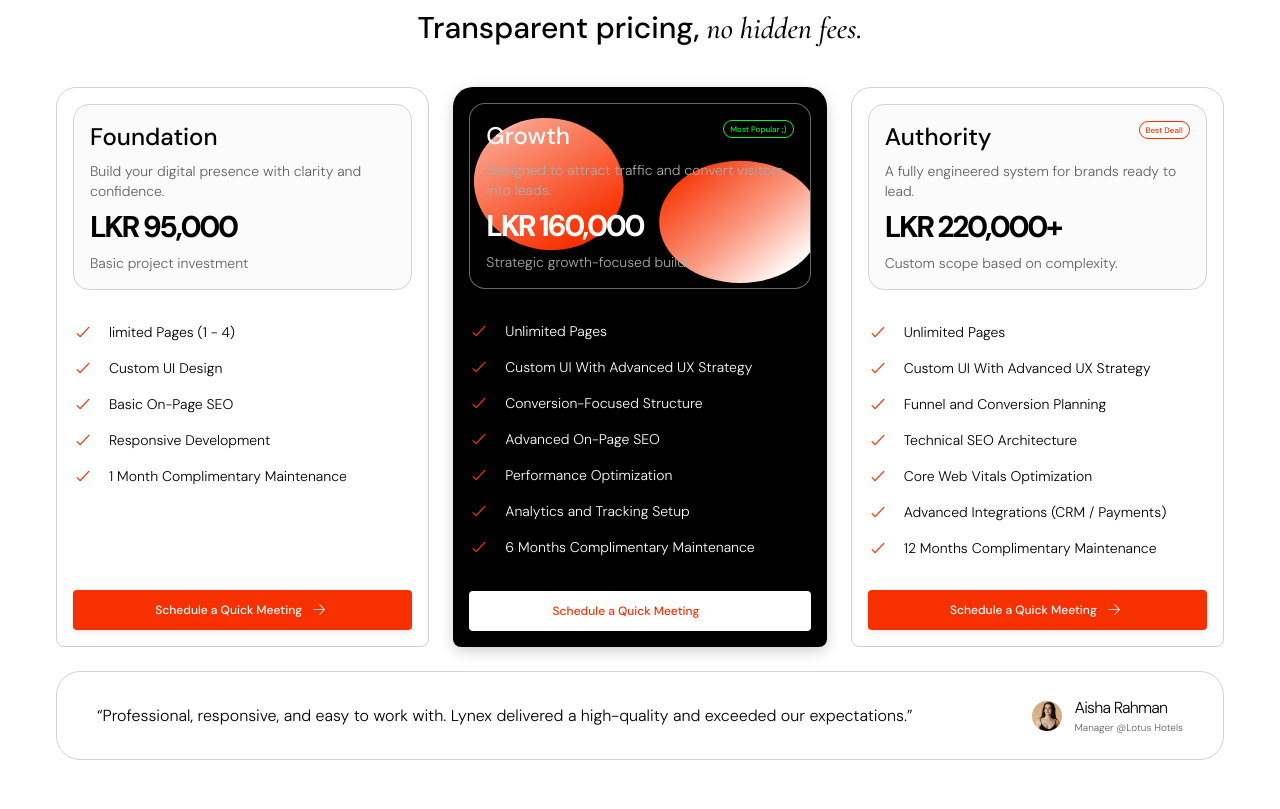
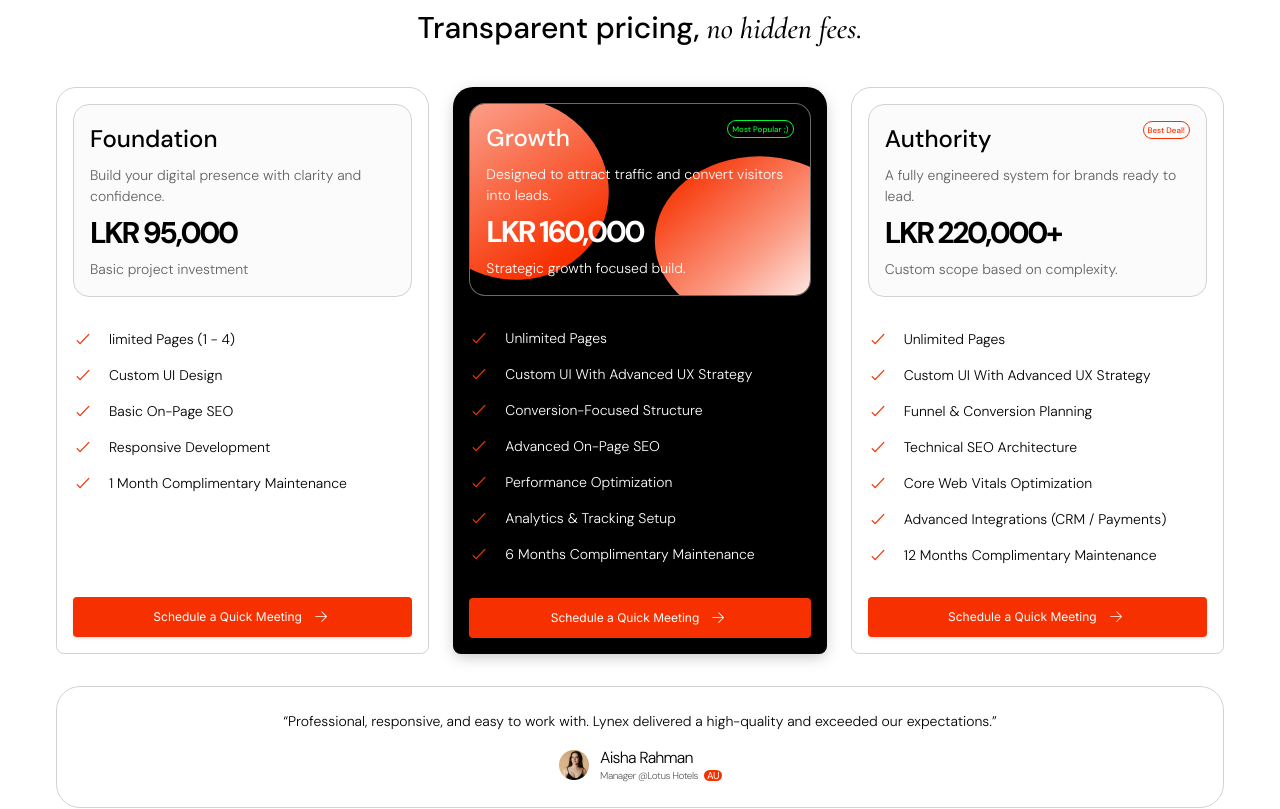
Before and after one commit to RahulJAY03/Lynex, a React (Vite) app in the folder frontend/: page / in a window 1280 px wide. Shown: the part 5693-6502 px from the top of the page. Built offline with nearby package versions, Linux system fonts and the light colour scheme.

Commit message:
refactor: enhance layout and styling in PricingSection for improved readability and consistency

```diff
--- a/frontend/src/sections/PricingSection.jsx
+++ b/frontend/src/sections/PricingSection.jsx
@@ -7,14 +7,14 @@ function TickItem({ src, label, white }) {
   )
 }
 
-function ArrowBtn({ imgArrow, label, white }) {
+function ArrowBtn({ imgArrow, label }) {
   return (
     <div
-      className={"flex items-center justify-center gap-2 px-6 py-[10px] rounded-[4px] w-full cursor-pointer " + (white ? "bg-white" : "bg-[#f73000]")}
-      style={{ boxShadow: white ? "none" : "0px 2px 5px 0px rgba(0,0,0,0.1)" }}
+      className="flex items-center justify-center gap-[10px] px-6 py-[10px] rounded-[4px] w-full cursor-pointer bg-[#f73000]"
+      style={{ boxShadow: "0px 2px 2.5px rgba(0,0,0,0.1)" }}
       onClick={() => window.location.href = "tel:+94703202004"}
     >
-      <p className={"font-dm font-medium text-xs whitespace-nowrap " + (white ? "text-[#f73000]" : "text-white")} style={{ fontVariationSettings: "'opsz' 14" }}>{label}</p>
+      <p className="font-inter font-normal text-[12px] text-white whitespace-nowrap">{label}</p>
       <div className="size-5 rotate-90 shrink-0">
         <img alt="" className="block size-full" src={imgArrow} />
       </div>
@@ -39,14 +39,14 @@ export default function PricingSection({ assets }) {
       </div>
 
       {/* 3 Cards */}
-      <div className="grid grid-cols-1 md:grid-cols-3 gap-6 mb-6">
+      <div className="grid grid-cols-1 md:grid-cols-3 gap-6 xl2:gap-8 mb-8">
         {/* Foundation */}
-        <div className="bg-white border-[#d2d2d2] border-[0.5px] border-solid rounded-t-[20px] rounded-b-[8px] overflow-hidden flex flex-col">
+        <div className="bg-white border-[#d2d2d2] border-[0.5px] border-solid rounded-tl-[20px] rounded-tr-[20px] rounded-bl-[8px] rounded-br-[8px] overflow-hidden flex flex-col">
           <div className="bg-[#fbfbfb] border-[#d2d2d2] border-[0.5px] border-solid rounded-[16px] m-4 p-4 flex flex-col gap-2">
-            <p className="font-dm font-medium text-2xl text-black" style={{ fontVariationSettings: "'opsz' 14" }}>Foundation</p>
-            <p className="font-dm font-light text-[#616161] text-sm" style={{ fontVariationSettings: "'opsz' 14" }}>Build your digital presence with clarity and confidence.</p>
+            <p className="font-dm font-medium text-[24px] text-black" style={{ fontVariationSettings: "'opsz' 14" }}>Foundation</p>
+            <p className="font-dm font-light text-[#616161] text-[14px] xl2:text-[16px]" style={{ fontVariationSettings: "'opsz' 14" }}>Build your digital presence with clarity and confidence.</p>
             <p className="font-dm font-bold text-3xl xl2:text-[40px] text-black tracking-[-2.4px]" style={{ fontVariationSettings: "'opsz' 14" }}>LKR 95,000</p>
-            <p className="font-dm font-light text-[#616161] text-sm" style={{ fontVariationSettings: "'opsz' 14" }}>Basic project investment</p>
+            <p className="font-dm font-light text-[#616161] text-[14px] xl2:text-[16px]" style={{ fontVariationSettings: "'opsz' 14" }}>Basic project investment</p>
           </div>
           <div className="flex flex-col gap-4 px-4 py-4 flex-1">
             <TickItem src={tick} label="limited Pages (1 - 4)" />
@@ -61,20 +61,20 @@ export default function PricingSection({ assets }) {
         </div>
 
         {/* Growth (dark) */}
-        <div className="bg-black rounded-t-[20px] rounded-b-[8px] overflow-hidden shadow-[0px_4px_15px_-2px_rgba(0,0,0,0.25)] flex flex-col">
+        <div className="bg-black rounded-tl-[20px] rounded-tr-[20px] rounded-bl-[8px] rounded-br-[8px] overflow-hidden shadow-[0px_4px_15px_-2px_rgba(0,0,0,0.25)] flex flex-col">
           <div className="relative bg-black border-[rgba(210,210,210,0.5)] border-[0.5px] border-solid rounded-[16px] m-4 p-4 overflow-hidden flex flex-col gap-2">
-            <div className="absolute inset-0 pointer-events-none">
-              <img alt="" className="block w-full h-full object-cover" src={assets.imgFrame71} />
+            <div className="absolute pointer-events-none" style={{ left: '-78px', top: '-26px', width: '476px', height: '254px' }}>
+              <img alt="" className="block w-full h-full" src={assets.imgFrame71} />
             </div>
             <div className="relative z-10 flex items-start justify-between">
-              <p className="font-dm font-medium text-2xl text-white" style={{ fontVariationSettings: "'opsz' 14" }}>Growth</p>
-              <div className="border-[#00f731] border-[0.5px] border-solid flex items-center justify-center px-1.5 py-0.5 rounded-full shrink-0">
+              <p className="font-dm font-medium text-[24px] text-white" style={{ fontVariationSettings: "'opsz' 14" }}>Growth</p>
+              <div className="border-[#00f731] border-[0.5px] border-solid flex items-center justify-center px-[4px] py-[2px] rounded-full shrink-0">
                 <p className="font-dm font-medium text-[#00f731] text-[8px] whitespace-nowrap" style={{ fontVariationSettings: "'opsz' 14" }}>Most Popular ;)</p>
               </div>
             </div>
-            <p className="relative z-10 font-dm font-light text-[#aaaaaa] text-sm" style={{ fontVariationSettings: "'opsz' 14" }}>Designed to attract traffic and convert visitors into leads.</p>
+            <p className="relative z-10 font-dm font-light text-white text-[14px] xl2:text-[16px]" style={{ fontVariationSettings: "'opsz' 14" }}>Designed to attract traffic and convert visitors into leads.</p>
             <p className="relative z-10 font-dm font-bold text-3xl xl2:text-[40px] text-white tracking-[-2.4px]" style={{ fontVariationSettings: "'opsz' 14" }}>LKR 160,000</p>
-            <p className="relative z-10 font-dm font-light text-[#aaaaaa] text-sm" style={{ fontVariationSettings: "'opsz' 14" }}>Strategic growth-focused build.</p>
+            <p className="relative z-10 font-dm font-light text-white text-[14px] xl2:text-[16px]" style={{ fontVariationSettings: "'opsz' 14" }}>Strategic growth focused build.</p>
           </div>
           <div className="flex flex-col gap-4 px-4 py-4 flex-1">
             <TickItem src={tick} label="Unlimited Pages" white />
@@ -82,31 +82,31 @@ export default function PricingSection({ assets }) {
             <TickItem src={tick} label="Conversion-Focused Structure" white />
             <TickItem src={tick} label="Advanced On-Page SEO" white />
             <TickItem src={tick} label="Performance Optimization" white />
-            <TickItem src={tick} label="Analytics and Tracking Setup" white />
+            <TickItem src={tick} label="Analytics & Tracking Setup" white />
             <TickItem src={tick} label="6 Months Complimentary Maintenance" white />
           </div>
           <div className="p-4">
-            <ArrowBtn imgArrow={arrow} label="Schedule a Quick Meeting" white />
+            <ArrowBtn imgArrow={arrow} label="Schedule a Quick Meeting" />
           </div>
         </div>
 
         {/* Authority */}
-        <div className="bg-white border-[#d2d2d2] border-[0.5px] border-solid rounded-t-[20px] rounded-b-[8px] overflow-hidden flex flex-col">
+        <div className="bg-white border-[#d2d2d2] border-[0.5px] border-solid rounded-tl-[20px] rounded-tr-[20px] rounded-bl-[8px] rounded-br-[8px] overflow-hidden flex flex-col">
           <div className="bg-[#fbfbfb] border-[#d2d2d2] border-[0.5px] border-solid rounded-[16px] m-4 p-4 flex flex-col gap-2">
             <div className="flex items-start justify-between">
-              <p className="font-dm font-medium text-2xl text-black" style={{ fontVariationSettings: "'opsz' 14" }}>Authority</p>
-              <div className="border-[#f73000] border-[0.5px] border-solid flex items-center justify-center px-1.5 py-0.5 rounded-full shrink-0">
+              <p className="font-dm font-medium text-[24px] text-black" style={{ fontVariationSettings: "'opsz' 14" }}>Authority</p>
+              <div className="border-[#f73000] border-[0.5px] border-solid flex items-center justify-center px-[4px] py-[2px] rounded-full shrink-0">
                 <p className="font-dm font-medium text-[#f73000] text-[8px] whitespace-nowrap" style={{ fontVariationSettings: "'opsz' 14" }}>Best Deal!</p>
               </div>
             </div>
-            <p className="font-dm font-light text-[#616161] text-sm" style={{ fontVariationSettings: "'opsz' 14" }}>A fully engineered system for brands ready to lead.</p>
+            <p className="font-dm font-light text-[#616161] text-[14px] xl2:text-[16px]" style={{ fontVariationSettings: "'opsz' 14" }}>A fully engineered system for brands ready to lead.</p>
             <p className="font-dm font-bold text-3xl xl2:text-[40px] text-black tracking-[-2.4px]" style={{ fontVariationSettings: "'opsz' 14" }}>LKR 220,000+</p>
-            <p className="font-dm font-light text-[#616161] text-sm" style={{ fontVariationSettings: "'opsz' 14" }}>Custom scope based on complexity.</p>
+            <p className="font-dm font-light text-[#616161] text-[14px] xl2:text-[16px]" style={{ fontVariationSettings: "'opsz' 14" }}>Custom scope based on complexity.</p>
           </div>
           <div className="flex flex-col gap-4 px-4 py-4 flex-1">
             <TickItem src={tick} label="Unlimited Pages" />
             <TickItem src={tick} label="Custom UI With Advanced UX Strategy" />
-            <TickItem src={tick} label="Funnel and Conversion Planning" />
+            <TickItem src={tick} label="Funnel & Conversion Planning" />
             <TickItem src={tick} label="Technical SEO Architecture" />
             <TickItem src={tick} label="Core Web Vitals Optimization" />
             <TickItem src={tick} label="Advanced Integrations (CRM / Payments)" />
@@ -119,15 +119,20 @@ export default function PricingSection({ assets }) {
       </div>
 
       {/* Testimonial quote banner */}
-      <div className="border-[#d2d2d2] border-[0.5px] border-solid rounded-[24px] overflow-hidden px-6 md:px-10 py-6 flex flex-col sm:flex-row items-center gap-4">
-        <p className="font-dm font-light text-base xl2:text-[20px] text-black flex-1" style={{ fontVariationSettings: "'opsz' 14" }}>
+      <div className="border-[#d2d2d2] border-[0.5px] border-solid rounded-[24px] overflow-hidden flex flex-col items-center justify-center gap-4 xl2:gap-[18px] px-6 py-6 xl2:px-8 xl2:h-[127px]">
+        <p className="font-dm font-light text-sm xl2:text-[20px] text-black text-center xl2:whitespace-nowrap" style={{ fontVariationSettings: "'opsz' 14" }}>
           &ldquo;Professional, responsive, and easy to work with. Lynex delivered a high-quality and exceeded our expectations.&rdquo;
         </p>
-        <div className="flex items-center gap-3 shrink-0">
-          <img alt="" className="size-8 rounded-full" src={assets.imgEllipse4} />
+        <div className="flex items-center gap-2.5">
+          <img alt="" className="size-8 rounded-full shrink-0" src={assets.imgEllipse4} />
           <div>
-            <p className="font-dm font-light text-base text-black tracking-[-0.8px]" style={{ fontVariationSettings: "'opsz' 14" }}>Aisha Rahman</p>
-            <p className="font-dm font-light text-[10px] text-[#636260]" style={{ fontVariationSettings: "'opsz' 14" }}>Manager @Lotus Hotels</p>
+            <p className="font-dm font-light text-[16px] text-black tracking-[-0.8px] leading-[normal]" style={{ fontVariationSettings: "'opsz' 14" }}>Aisha Rahman</p>
+            <div className="flex items-center gap-1.5">
+              <p className="font-dm font-light text-[10px] text-[#636260] tracking-[-0.5px]" style={{ fontVariationSettings: "'opsz' 14" }}>Manager @Lotus Hotels</p>
+              <div className="bg-[#f73000] flex items-center justify-center px-[3px] h-[11px] rounded-full">
+                <p className="font-dm font-normal text-[10px] text-white tracking-[-0.5px]">AU</p>
+              </div>
+            </div>
           </div>
         </div>
       </div>
```
